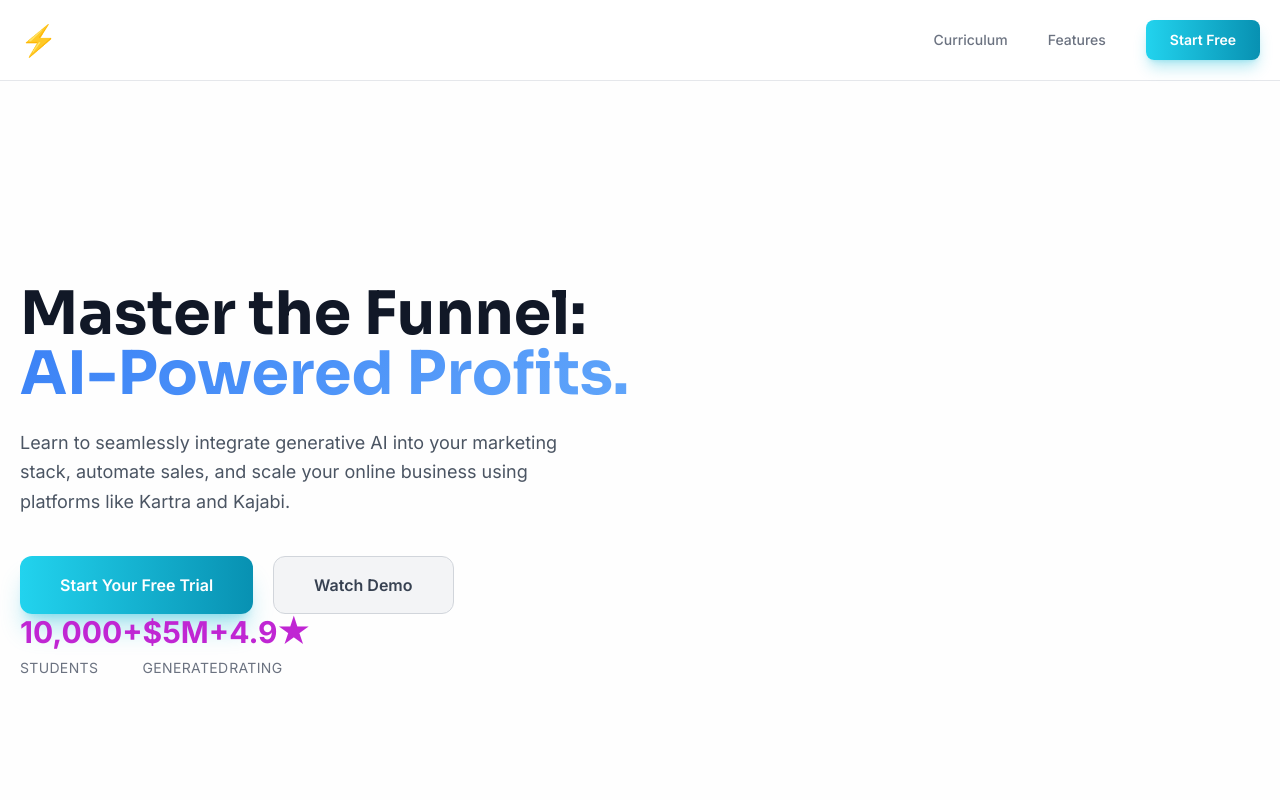
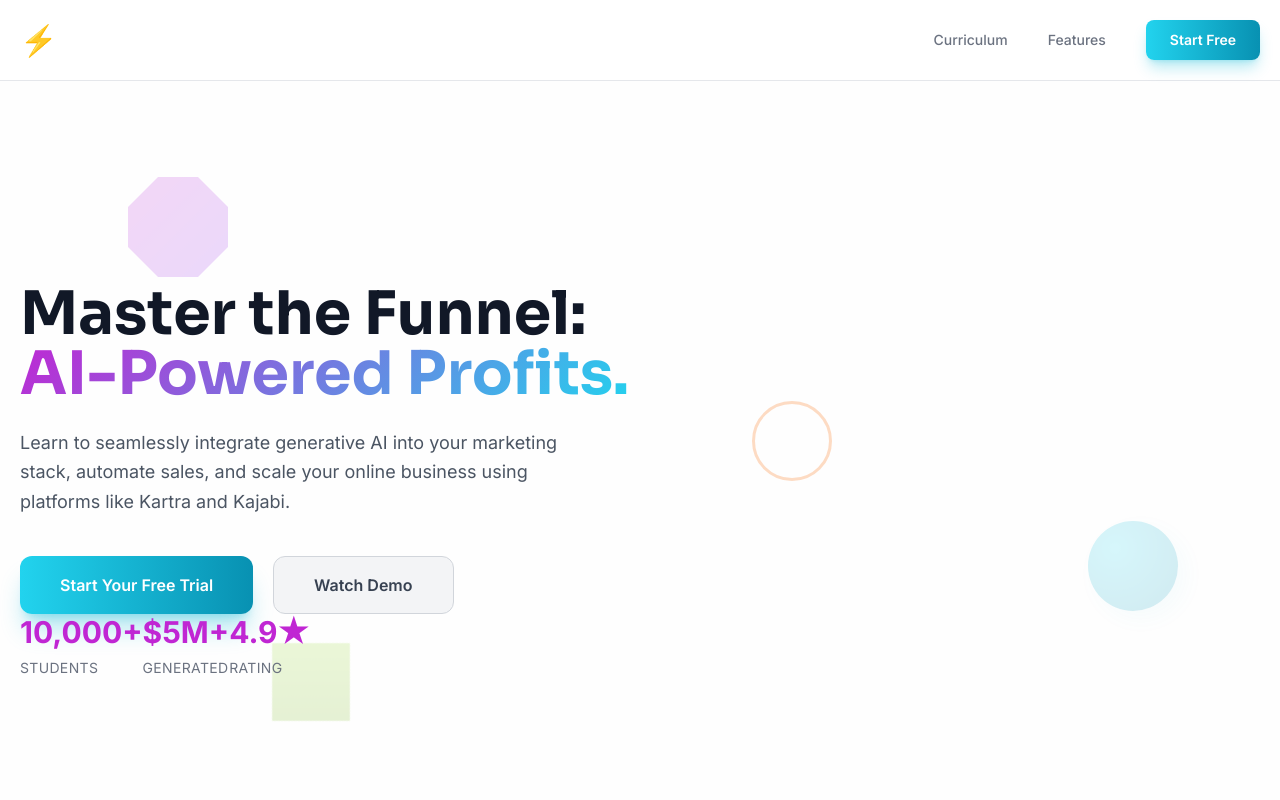
Before and after one commit to ScytheProduction/Ascend.ai, a Vue app: page / in a window 1280 px wide. Shown: the top 800 px of the page. Built offline with nearby package versions, Linux system fonts and the light colour scheme.

Commit message:
Auto-commit: Agent tool execution

```diff
--- a/src/components/Hero.vue
+++ b/src/components/Hero.vue
@@ -44,232 +44,68 @@ export default {
 }
 </script>
 
-<style scoped>
-.hero {
-  min-height: 100vh;
-  display: flex;
-  align-items: center;
-  padding: 80px 20px;
-  position: relative;
-  overflow: hidden;
-}
-
-.hero-content {
-  display: grid;
-  grid-template-columns: 1fr 1fr;
-  gap: 60px;
-  align-items: center;
-}
-
-.hero-text {
-  z-index: 10;
-}
-
-.hero-title {
-  font-size: 56px;
-  line-height: 1.2;
-  margin-bottom: 24px;
-  font-weight: 700;
-}
-
+<style>
 .gradient-text {
-  background: linear-gradient(135deg, #3b82f6 0%, #60a5fa 100%);
+  background: linear-gradient(135deg, #c026d3, #22d3ee);
   -webkit-background-clip: text;
   -webkit-text-fill-color: transparent;
   background-clip: text;
 }
 
-.hero-subtitle {
-  font-size: 18px;
-  color: #9ca3af;
-  margin-bottom: 40px;
-  line-height: 1.8;
-  max-width: 500px;
+/* Geometric background shapes */
+.shape-octagon {
+  position: absolute;
+  width: 100px;
+  height: 100px;
+  top: 12%;
+  left: 10%;
+  opacity: 0.18;
+  background: linear-gradient(135deg, #c026d3, #9333ea);
+  clip-path: polygon(30% 0%, 70% 0%, 100% 30%, 100% 70%, 70% 100%, 30% 100%, 0% 70%, 0% 30%);
+  box-shadow: 10px 10px 30px rgba(192, 38, 211, 0.15);
+  pointer-events: none;
+  z-index: 1;
 }
 
-.hero-cta {
-  display: flex;
-  gap: 20px;
-  margin-bottom: 60px;
-  flex-wrap: wrap;
+.shape-sphere {
+  position: absolute;
+  width: 90px;
+  height: 90px;
+  top: 55%;
+  right: 8%;
+  opacity: 0.18;
+  background: radial-gradient(circle at 30% 30%, #22d3ee, #0891b2);
+  border-radius: 50%;
+  box-shadow: 8px 8px 25px rgba(6, 182, 212, 0.2);
+  pointer-events: none;
+  z-index: 1;
 }
 
-.btn {
-  padding: 16px 32px;
-  border: none;
-  border-radius: 12px;
-  font-size: 16px;
-  font-weight: 600;
-  cursor: pointer;
-  transition: all 0.3s;
+.shape-diamond {
+  position: absolute;
+  width: 110px;
+  height: 110px;
+  bottom: 18%;
+  left: 20%;
+  opacity: 0.18;
+  background: linear-gradient(135deg, #a3e635, #65a30d);
+  transform: rotate(45deg);
+  clip-path: polygon(50% 0%, 100% 50%, 50% 100%, 0% 50%);
+  box-shadow: 12px 12px 35px rgba(132, 204, 22, 0.18);
+  pointer-events: none;
+  z-index: 1;
 }
 
-.btn-lg {
-  padding: 16px 40px;
-}
-
-.btn-primary {
-  background: linear-gradient(135deg, #3b82f6 0%, #1e40af 100%);
-  color: white;
-  box-shadow: 0 10px 40px rgba(59, 130, 246, 0.3);
-}
-
-.btn-primary:hover {
-  transform: translateY(-4px);
-  box-shadow: 0 15px 50px rgba(59, 130, 246, 0.4);
-}
-
-.btn-secondary {
-  background: rgba(255, 255, 255, 0.1);
-  color: white;
-  border: 1px solid rgba(255, 255, 255, 0.2);
-}
-
-.btn-secondary:hover {
-  background: rgba(255, 255, 255, 0.15);
-  border-color: rgba(255, 255, 255, 0.3);
-  transform: translateY(-4px);
-}
-
-.hero-stats {
-  display: flex;
-  gap: 60px;
-}
-
-.stat {
-  display: flex;
-  flex-direction: column;
-  gap: 8px;
-}
-
-.stat-number {
-  font-size: 28px;
-  font-weight: 700;
-  color: #3b82f6;
-}
-
-.stat-label {
-  font-size: 14px;
-  color: #6b7280;
-  text-transform: uppercase;
-  letter-spacing: 0.5px;
-}
-
-.hero-visual {
-  position: relative;
-  height: 500px;
-}
-
-.gradient-orb {
+.shape-ring {
   position: absolute;
+  width: 80px;
+  height: 80px;
+  top: 40%;
+  right: 35%;
+  opacity: 0.25;
+  border: 3px solid #f97316;
   border-radius: 50%;
-  opacity: 0.3;
-  filter: blur(40px);
-}
-
-.orb-1 {
-  width: 300px;
-  height: 300px;
-  background: linear-gradient(135deg, #3b82f6 0%, #1e40af 100%);
-  top: 50px;
-  right: 100px;
-  animation: float 6s ease-in-out infinite;
-}
-
-.orb-2 {
-  width: 250px;
-  height: 250px;
-  background: linear-gradient(135deg, #60a5fa 0%, #3b82f6 100%);
-  bottom: 50px;
-  left: 50px;
-  animation: float 8s ease-in-out infinite reverse;
-}
-
-@keyframes float {
-  0%, 100% { transform: translateY(0px); }
-  50% { transform: translateY(30px); }
-}
-
-.code-window {
-  position: absolute;
-  bottom: 20px;
-  right: 20px;
-  background: rgba(15, 26, 53, 0.8);
-  border: 1px solid rgba(59, 130, 246, 0.2);
-  border-radius: 12px;
-  overflow: hidden;
-  backdrop-filter: blur(10px);
-  width: 100%;
-  max-width: 400px;
-}
-
-.code-header {
-  display: flex;
-  gap: 8px;
-  padding: 12px 16px;
-  background: rgba(0, 0, 0, 0.3);
-  border-bottom: 1px solid rgba(59, 130, 246, 0.1);
-}
-
-.code-header span {
-  width: 12px;
-  height: 12px;
-  border-radius: 50%;
-  background: rgba(255, 255, 255, 0.2);
-}
-
-.code-content {
-  padding: 20px;
-  font-family: 'Monaco', 'Courier New', monospace;
-  font-size: 13px;
-  line-height: 1.8;
-}
-
-.code-line {
-  color: #d1d5db;
-}
-
-.code-indent {
-  margin-left: 20px;
-}
-
-.token-keyword {
-  color: #3b82f6;
-}
-
-.token-punc {
-  color: #9ca3af;
-}
-
-.token-number {
-  color: #34d399;
-}
-
-@media (max-width: 1024px) {
-  .hero-content {
-    grid-template-columns: 1fr;
-  }
-
-  .hero-visual {
-    height: 300px;
-  }
-
-  .hero-title {
-    font-size: 42px;
-  }
-}
-
-@media (max-width: 768px) {
-  .hero-cta {
-    flex-direction: column;
-  }
-
-  .hero-stats {
-    gap: 30px;
-  }
-
-  .hero-title {
-    font-size: 32px;
-  }
+  pointer-events: none;
+  z-index: 1;
 }
 </style>
```
